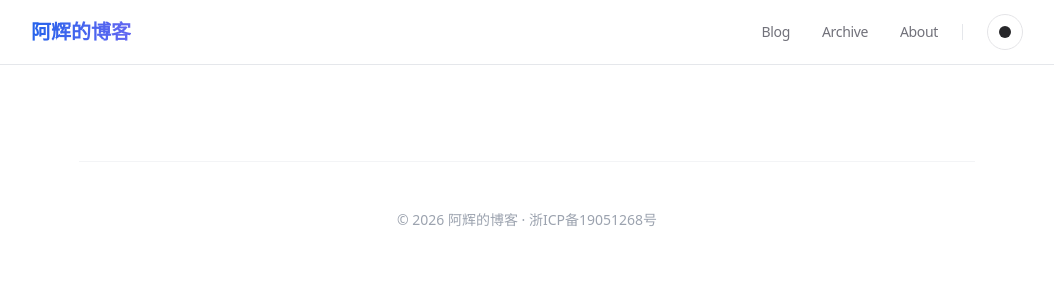
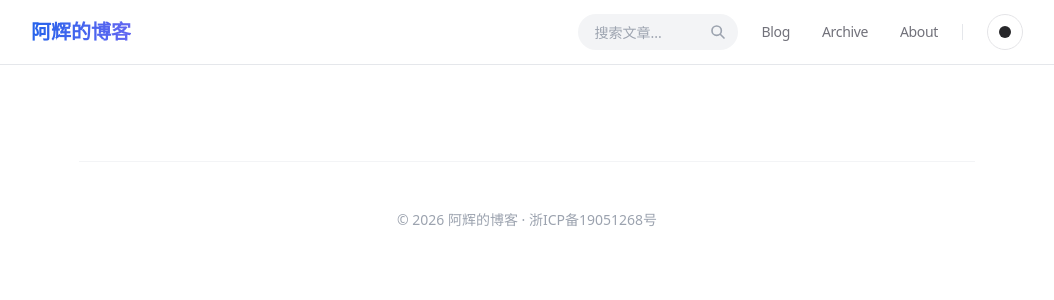
Before and after one commit to Koril33/blogger, a Python web app: template src/djhx_blogger/static/template/article.html in a window 1280 px wide. Shown: the top 300 px of the page, without its empty margins (113-1167 px from the left). Run offline with Jinja, Linux system fonts and the light colour scheme; the template is opened without the code that fills it, so the values that code supplies are empty; some libraries are stand-ins or nearby versions.

Commit message:
feat: 站点搜索

```diff
--- /dev/null
+++ b/doc/build.txt
@@ -0,0 +1,2 @@
+uv build
+uv publish --token <YOUR_PYPI_TOKEN>
--- a/src/djhx_blogger/static/template/article.html
+++ b/src/djhx_blogger/static/template/article.html
@@ -78,7 +78,21 @@
                 阿辉的博客
             </a>
 
-            <div class="flex items-center gap-6">
+            <div class="flex items-center gap-4 md:gap-6">
+                <form id="search-form" action="https://search.djhx.site/" method="POST" class="relative flex items-center group">
+                    <input
+                        type="text"
+                        name="keyword"
+                        placeholder="搜索文章..."
+                        class="search-input w-32 md:w-40 focus:w-48 md:focus:w-64 h-9 pl-4 pr-10 rounded-full bg-gray-100 dark:bg-gray-700/50 border border-transparent focus:border-blue-500/50 focus:bg-white dark:focus:bg-gray-800 outline-none transition-all duration-300 text-sm"
+                    >
+                    <input type="hidden" name="engine" value="site">
+                    <button type="submit" class="absolute right-3 text-gray-400 hover:text-blue-500 transition-colors">
+                        <svg xmlns="http://www.w3.org/2000/svg" class="h-4 w-4" fill="none" viewBox="0 0 24 24" stroke="currentColor">
+                            <path stroke-linecap="round" stroke-linejoin="round" stroke-width="2.5" d="M21 21l-6-6m2-5a7 7 0 11-14 0 7 7 0 0114 0z" />
+                        </svg>
+                    </button>
+                </form>
                 <div class="hidden md:flex items-center space-x-8 text-sm font-medium tracking-tight">
                     <a href="/index.html" class="relative group py-2">
                         <span class="text-zinc-500 group-hover:text-blue-500 transition">Blog</span>
```
Also changed, not shown: src/djhx_blogger/static/template/archive.html (+15 -1 lines), src/djhx_blogger/static/template/category.html (+16 -1 lines).
